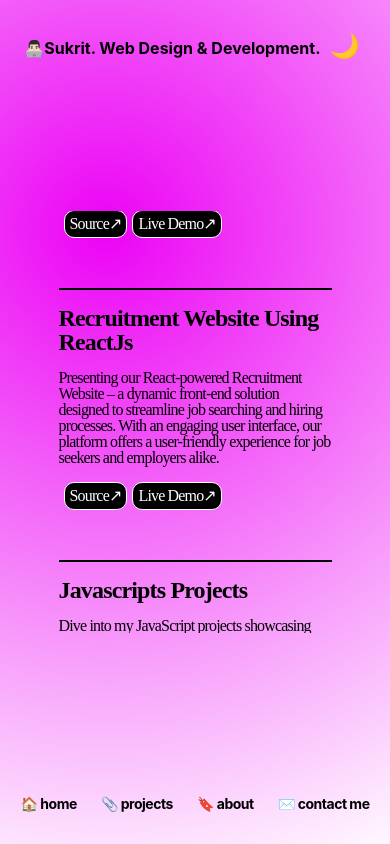
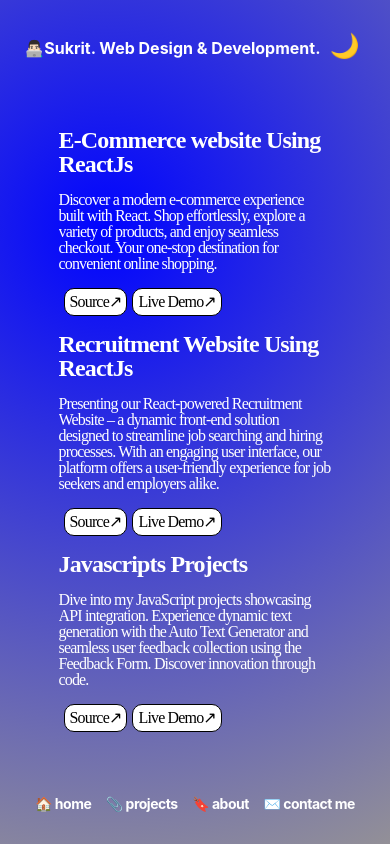
Before and after one commit to Sukrit3007/website, a React (Create React App) app: page /Projects in a window 390 px wide. Built offline with nearby package versions, Linux system fonts and the light colour scheme; a web font is replaced by a local one.

Commit message:
background change and some fix

```diff
--- a/src/App.css
+++ b/src/App.css
@@ -5,15 +5,16 @@ body{
   height: 100vh;
   margin: 0;
   overflow: hidden;
-  background: radial-gradient(circle, #ec03f5 0%, white 100%);
+  background: radial-gradient(circle, #0004ff 0%, rgb(151, 148, 148) 100%);
   background-size: 150% 150%;
   animation: gradientAnimation 2s ease infinite alternate;
 }
 body.dark {
-  background: radial-gradient(circle, #ec03f5 0%, black 100%);
+  background: radial-gradient(circle, #0004ff 0%, rgb(30, 29, 29) 100%);
   background-size: 150% 150%;
   animation: gradientAnimation 2s ease infinite alternate;
 }
+
 
 @keyframes gradientAnimation {
   0% {
@@ -25,6 +26,7 @@ body.dark {
 }
 .app-h4{
   position: fixed;
+  color: white;
   top: 0;
   left: 50%;
   transform: translateX(-50%);
--- a/src/components/Navbar.css
+++ b/src/components/Navbar.css
@@ -20,7 +20,7 @@
 }
 
 .links{
-    color: #000;
+    color: #ffffff;
     text-align: center;
     font-family: 'SF Pro Display', sans-serif;
     font-size: 1.5rem;
@@ -38,7 +38,7 @@
 
 @media screen and (max-width: 800px) {
     .navbar{
-        width: 27.4375rem;
+        width: 27rem;
     }
     .links{
         font-size: 1.25rem;
@@ -49,7 +49,7 @@
 
 @media screen and (max-width: 400px) {
     .navbar{
-        width: 21.8125rem;
+        width: 20rem;
     }
     .links{
         font-size: 0.875rem;
--- a/src/pages/About.css
+++ b/src/pages/About/About.css
@@ -1,6 +1,7 @@
 /* About.css */
 
 .about-body {
+    color: white;
     display: flex;
     justify-content: center;
     align-items: center;
@@ -8,7 +9,7 @@
   }
 
   .about-p {
-    text-align: left;
+    text-align:left;
     font-size: 1.5rem;
     max-width: 600px;
     padding: 20px;
@@ -21,6 +22,6 @@
   }
   @media screen and (max-width:600px){
     .about-p{
-        font-size: 1rem;
+        font-size: 0.8rem;
     }
   }
--- a/src/pages/Contact.css
+++ b/src/pages/Contact/Contact.css
@@ -7,7 +7,7 @@
     height: 100vh;
 }
 .contact-links{
-    color: #000;
+    color: #ffffff;
     text-align: left;
     font-family: 'SF Pro', sans-serif;
     font-size: 5rem;
--- a/src/pages/Contact.jsx
+++ b/src/pages/Contact/Contact.jsx
@@ -4,9 +4,12 @@ import './Contact.css'
 function Contact() {
   return (
     <div className='contact-body'>
-      <a href="mailto:sukrit37@gmail.com" className='contact-links'>Email↗</a>
+
+      <a href="https://mail.google.com/mail/?view=cm&fs=1&to=sukrit37@gmail.com" className='contact-links'>Email↗</a>
+      <a href="https://forms.gle/LhX2DYEqTsANvwMR6" className='contact-links'>Get CV↗</a>
       <a href="https://www.linkedin.com/in/sukrit37/" className='contact-links'>Linkedin↗</a>
       <a href="https://github.com/Sukrit3007" className='contact-links'>Github↗</a>
+
     </div>
   )
 }
--- a/src/pages/Home.css
+++ b/src/pages/Home/Home.css
@@ -3,7 +3,7 @@
 
 .home-h1 {
     z-index: 1;
-    color: #000;
+    color: #ffffff;
     text-align: center;
     font-family: system-ui, -apple-system, BlinkMacSystemFont, 'Segoe UI', Roboto, Oxygen, Ubuntu, Cantarell, 'Open Sans', 'Helvetica Neue', sans-serif;
     font-size: 20rem;
--- a/src/pages/Projects.css
+++ b/src/pages/Projects/Projects.css
@@ -1,32 +1,33 @@
-.projects-body{
+.projects-body {
     /* border: 2px solid red; */
     display: flex;
     flex-direction: column;
     justify-content: center;
-    align-items: center;
-    height: 70vh;
+    align-items: flex-start; /* Change 'start' to 'flex-start' */
+    height: 80vh;
     max-width: 50vw;
-    align-items: start;
-    overflow-y: scroll;
-
-}
+    overflow: scroll;
+  }
 @media screen and (max-width:950px){
     .projects-body{
         max-width: 70vw;
+        height: 80vh;
     }
 }
 @media screen and (max-width:450px){
-    .projects-body{
-        height: 50vh;
+    .projects-h1{
+        font-size: 1.2rem;
+    }
+    .projects-p{
+        font-size: 0.8rem;
     }
 }
 .projects-div{
-    border-bottom: 2px solid black;
-    padding-bottom: 50px;
+    /* padding-bottom: 50px; */
 }
 
 .projects-h1{
-    color: #000;
+    color: #ffffff;
     font-family: SF Pro;
     font-size: 1.5rem;
     font-style: normal;
@@ -35,7 +36,7 @@
     letter-spacing: -0.0525rem;
 }
 .projects-p{
-    color: #000;
+    color: #ffffff;
     font-family: SF Pro;
     font-size: 1rem;
     font-style: normal;
@@ -44,8 +45,8 @@
     letter-spacing: -0.0525rem;
 }
 .projects-button{
-    background-color: black;
-    border: 1px solid white;
+    background-color: rgb(255, 255, 255);
+    border: 1px solid rgb(0, 0, 0);
     border-radius: 10px 10px 10px 10px;
     margin-left: 5px;
     padding: 5px;
@@ -55,7 +56,7 @@
     transform: scale(1.1);
 }
 .projects-a{
-    color: #ffffff;
+    color: #000000;
     font-family: SF Pro;
     font-size: 1rem;
     font-style: normal;
--- a/src/pages/Projects.jsx
+++ b/src/pages/Projects/Projects.jsx
@@ -9,8 +9,8 @@ function Projects(props) {
         <div key={index} className='projects-div'>
           <h1 className='projects-h1'>{project.heading}</h1>
           <p className='projects-p'>{project.description}</p>
-          <button className='projects-button'><a className='projects-a' href={project.InfoLink}>Source↗</a></button>
-          <button className='projects-button'><a className='projects-a' href={project.DemoLink}>Live Demo↗</a></button>
+          <button className='projects-button'><a className='projects-a' href={project.InfoLink} target="_blank">Source↗</a></button>
+          <button className='projects-button'><a className='projects-a' href={project.DemoLink} target="_blank">Live Demo↗</a></button>
         </div>
       ))}
     </div>
```
Also changed, not shown: src/App.js (+4 -4 lines), src/pages/About/About.jsx (renamed from src/pages/About.jsx), src/pages/Home/Home.jsx (renamed from src/pages/Home.jsx), src/pages/Projects/ProjectsData.js (renamed from src/pages/ProjectsData.js).
